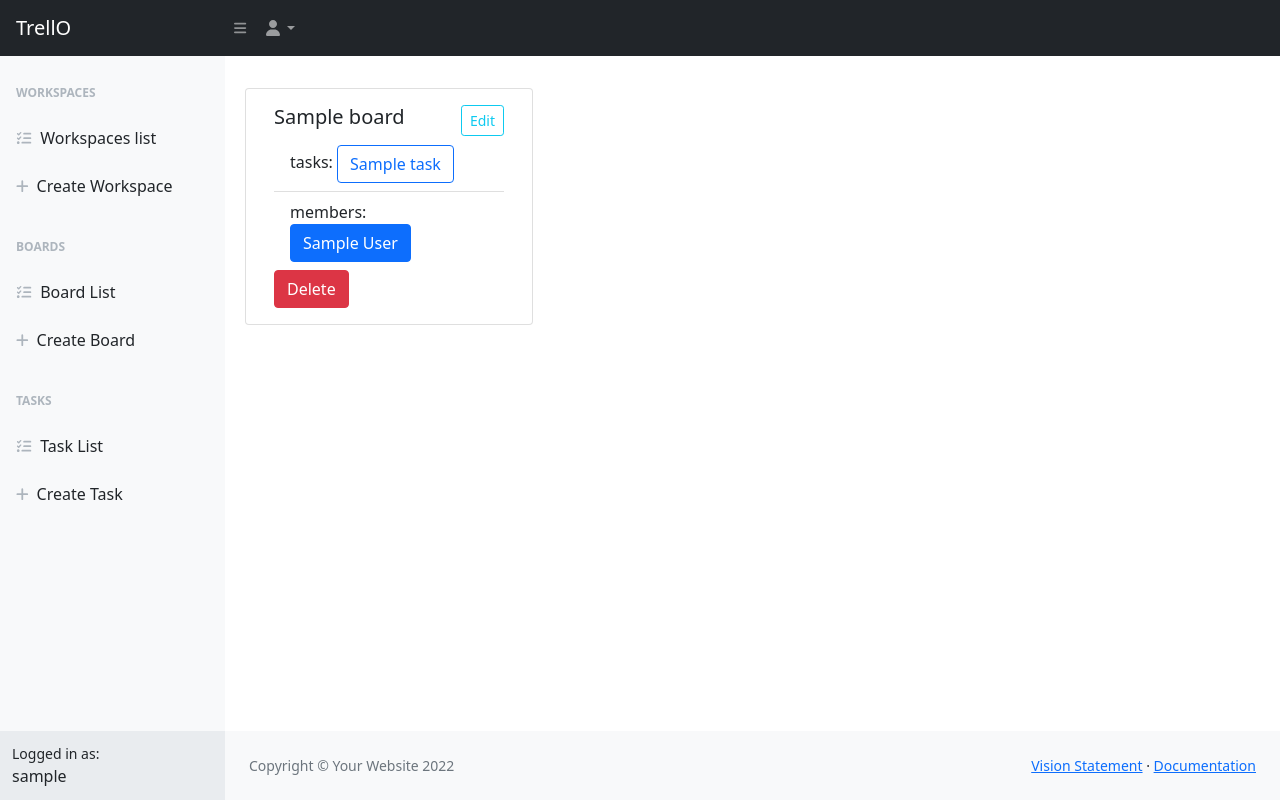
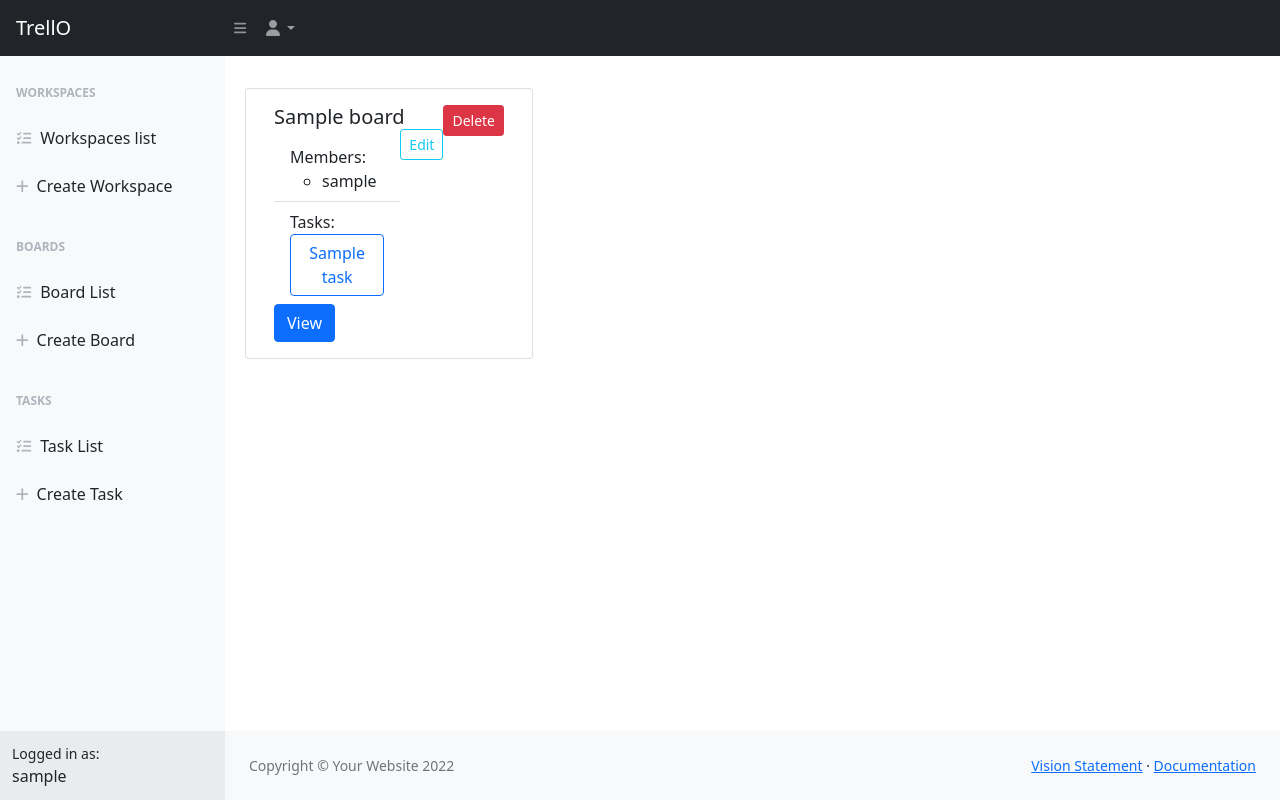
Before and after one commit to agile-software-development/project, a Django app: page /boards/ in a window 1280 px wide. Run offline with Django 4.2, Linux system fonts and the light colour scheme; a user stored in the database is signed in; tables that the repository leaves empty hold one stand-in row (values such as "Sample post"); some libraries are stand-ins or nearby versions; some web fonts are replaced.

Commit message:
Enhance board list page UI and Add view button

```diff
--- a/task/templates/task/board_list.html
+++ b/task/templates/task/board_list.html
@@ -7,26 +7,31 @@
                 <div class="card-body">
                     <h5 class="card-title">
                         {{ object.name }}
+                        <a href="{% url 'delete-board' object.id %}">
+                            <button type="button" class="btn btn-sm btn-danger float-end">Delete</button>
+                        </a>
                         <a href="{% url 'update-board' object.id %}">
                             <button type="button" class="btn btn-sm btn-outline-info float-end">Edit</button>
                         </a>
                     </h5>
                     <ul class="list-group list-group-flush">
-                        <li class="list-group-item">tasks:
+                        <li class="list-group-item">Members:
+                            <ul>
+                                {% for member in object.members.all %}
+                                    <li>{{ member }}</li>
+                                {% endfor %}
+                            </ul>
+                        </li>
+                        <li class="list-group-item">Tasks:
                             {% for task in object.task_set.all %}
                                 <a href="{% url 'update-task' task.id %}">
                                     <button class="btn  btn-outline-primary">{{ task.name }}</button>
                                 </a>
                             {% endfor %}
                         </li>
-                        <li class="list-group-item">members:
-                            {% for member in object.members.all %}
-                                <button class="btn btn-primary">{{ member.get_full_name }}</button>
-                            {% endfor %}
-                        </li>
                     </ul>
-                    <a href="{% url 'delete-board' object.id %}">
-                        <button class="btn btn-danger" type="submit">Delete</button>
+                    <a href="{% url 'view-board' object.id %}">
+                        <button class="btn btn-primary" type="submit">View</button>
                     </a>
                 </div>
             </div>
```
